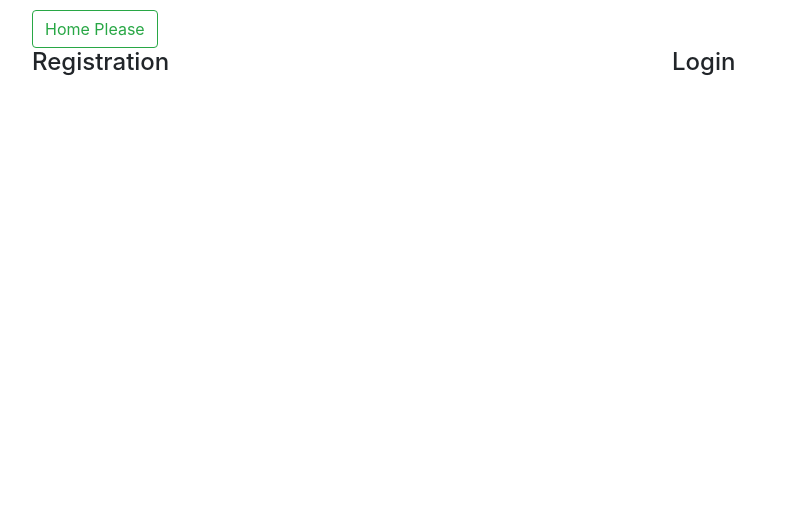
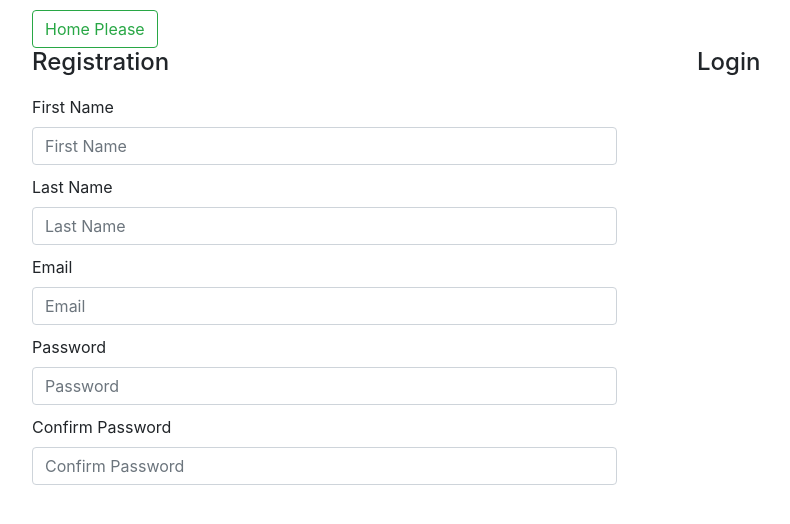
Before and after one commit to emma-dayton/dojo_login_registration, a Flask app: page / in a window 1280 px wide. Shown: the top 524 px of the page, without its empty margins (8-798 px from the left). Run offline with Flask 2, Linux system fonts and the light colour scheme; some libraries are stand-ins or nearby versions.

Commit message:
add form and style for registration in index.html

```diff
--- a/templates/index.html
+++ b/templates/index.html
@@ -12,8 +12,20 @@
   		<a class="btn btn-outline-success my-2 my-sm-0" href="/">Home Please</a>
 		</nav>
     <div class="row">
-      <div class="col">
+      <div class="col" style="margin-right: 50px;">
         <h4>Registration</h4>
+        <form class="form-group" action="url_for(success)" method="post">
+          <label for="fn" style="margin-top: 10px;">First Name</label>
+          <input type='text' class="form-control" name='fn' placeholder="First Name">
+          <label for="ln" style="margin-top: 10px;">Last Name</label>
+          <input type='text' class="form-control" name='ln' placeholder="Last Name">
+          <label for="email" style="margin-top: 10px;">Email</label>
+          <input type='text' class="form-control" name='email' placeholder="Email">
+          <label for="pw" style="margin-top: 10px;">Password</label>
+          <input type='text' class="form-control" name='pw' placeholder="Password">
+          <label for="pwconfirm" style="margin-top: 10px;">Confirm Password</label>
+          <input type='text' class="form-control" name='pwconfirm' placeholder="Confirm Password">
+        </form>
       </div>
       <div class="col">
         <h4>Login</h4>
```
